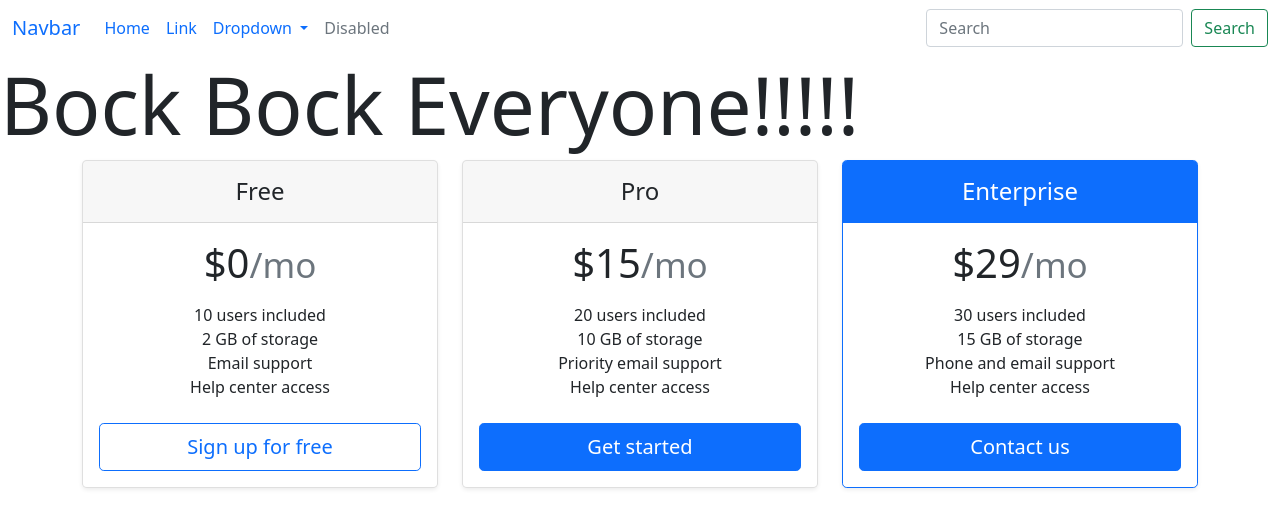
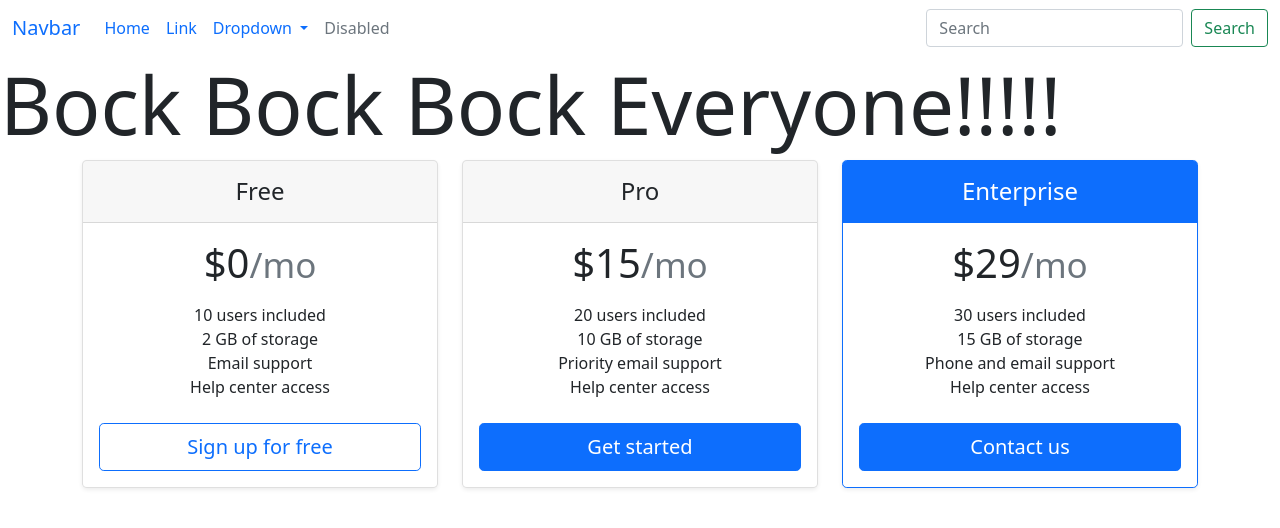
Before and after one commit to PabloCancinoProgrammer/feature-branch-workflow, a plain HTML site: page index.html in a window 1280 px wide. Drawn offline with nearby package versions, Linux system fonts and the light colour scheme.

Commit message:
Update index.html

```diff
--- a/index.html
+++ b/index.html
@@ -49,7 +49,7 @@
       </div>
     </nav>
 
-    <h1 class="display-1">Bock Bock Everyone!!!!!</h1>
+    <h1 class="display-1">Bock Bock Bock Everyone!!!!!</h1>
 
     <div class="container">
       <div class="row row-cols-1 row-cols-md-3 mb-3 text-center">
```
